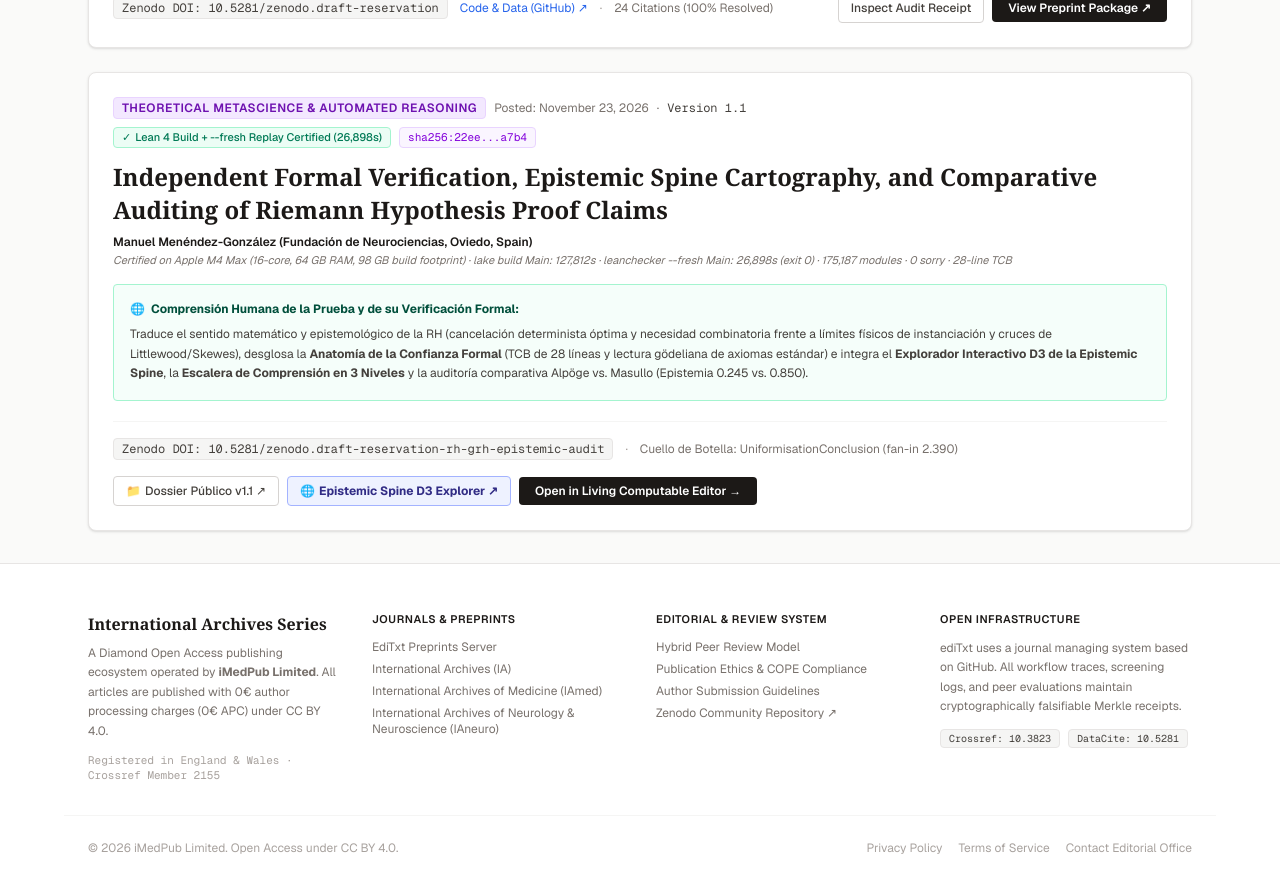
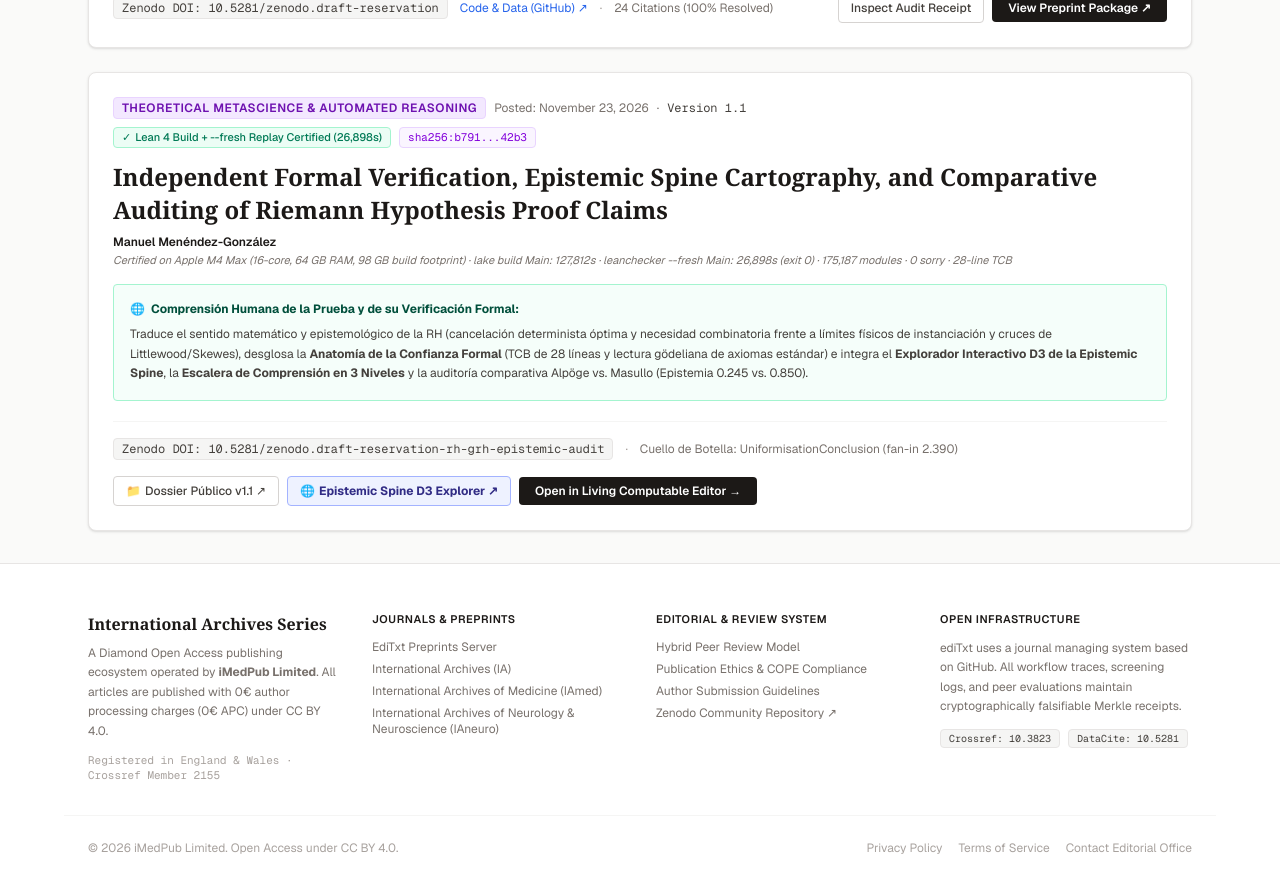
Before and after one commit to imedpub-ltd/editxt-frontend, a Next.js app: page /preprints in a window 1280 px wide. Shown: the part 1120-2012 px from the top of the page. Built offline with nearby package versions, Linux system fonts and the light colour scheme.

Commit message:
docs(preprints): remove author affiliations from RH preprint card and fixture

```diff
--- a/src/app/preprints/page.tsx
+++ b/src/app/preprints/page.tsx
@@ -213,7 +213,7 @@ export default function PreprintsPage() {
                     <span>✓</span> Lean 4 Build + --fresh Replay Certified (26,898s)
                   </span>
                   <span className="bg-purple-50 text-purple-700 border border-purple-200 px-2 py-0.5 rounded text-[11px] font-mono">
-                    sha256:22ee...a7b4
+                    sha256:b791...42b3
                   </span>
                 </div>
               </div>
@@ -223,7 +223,7 @@ export default function PreprintsPage() {
               </h2>
 
               <div className="mt-2 text-xs font-semibold text-[#1c1917]">
-                Manuel Menéndez-González (Fundación de Neurociencias, Oviedo, Spain)
+                Manuel Menéndez-González
               </div>
               <div className="text-[11px] text-[#78716c] italic mt-0.5">
                 Certified on Apple M4 Max (16-core, 64 GB RAM, 98 GB build footprint) · lake build Main: 127,812s · leanchecker --fresh Main: 26,898s (exit 0) · 175,187 modules · 0 sorry · 28-line TCB
--- a/src/lib/editorFixtures.ts
+++ b/src/lib/editorFixtures.ts
@@ -460,7 +460,7 @@ export const ALPOGE_RH_DOCUMENT: ComputableDocument = {
   authors: [
     {
       name: 'Manuel Menéndez-González',
-      affiliation: 'Fundación de Neurociencias, Oviedo, Spain',
+      affiliation: 'Independent',
       orcid: '0000-0002-1825-0097'
     }
   ],
```
